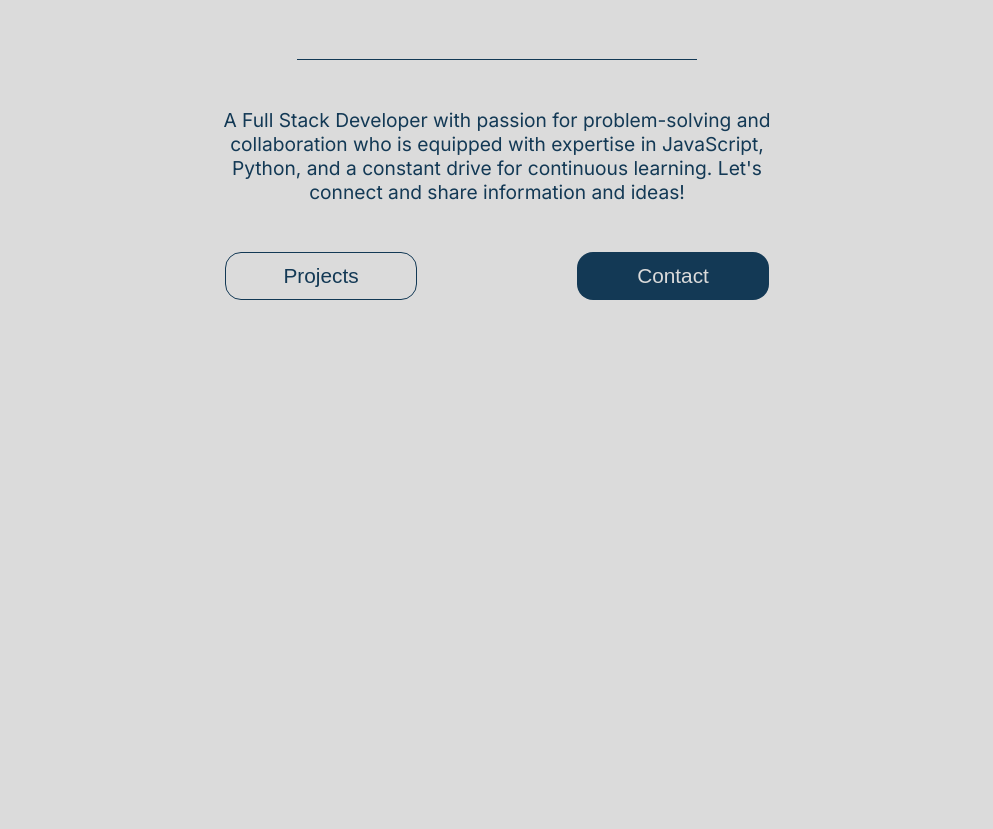
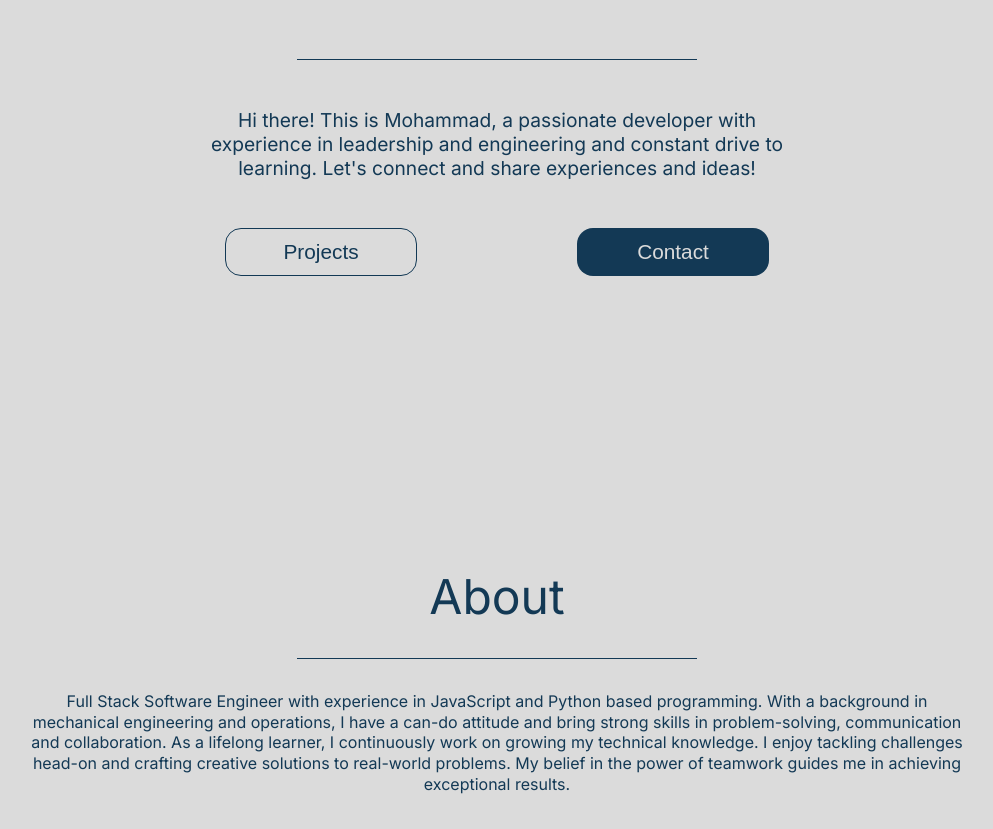
Before and after one commit to elprince-dev/portfolio-simple, a Next.js app: page / in a window 1280 px wide. Shown: the part 233-1062 px from the top of the page, without its empty margins (143-1136 px from the left). Before the commit the page ends 800 px from the top, so only its background shows below. Built offline with nearby package versions, Linux system fonts and the light colour scheme.

Commit message:
Codes the about section

```diff
--- a/src/app/page.js
+++ b/src/app/page.js
@@ -2,12 +2,14 @@ import Image from "next/image";
 import styles from "./page.module.css";
 import Header from "@@/components/header/Header";
 import Intro from "@@/components/intro/Intro";
+import About from "@@/components/about/About";
 
 export default function Home() {
   return (
     <div className="main">
       <Header />
       <Intro />
+      <About />
     </div>
   );
 }
--- a/src/components/about/About.jsx
+++ b/src/components/about/About.jsx
@@ -0,0 +1,18 @@
+import './about.scss'
+
+const About = () => {
+  return (
+    <div className="about">
+        <h1>About</h1>
+        <div className="line"></div>
+        <p>
+        Full Stack Software Engineer with experience in JavaScript and Python based programming. With a background in mechanical engineering and operations, I have a can-do attitude and bring strong skills in problem-solving, communication and collaboration. As a lifelong learner, I continuously work on growing my technical knowledge. I enjoy tackling challenges head-on and crafting creative solutions to real-world problems. My belief in the power of teamwork guides me in achieving exceptional results.
+        </p>
+        <div className="techStack">
+
+        </div>
+    </div>
+  )
+}
+
+export default About
--- a/src/components/about/about.scss
+++ b/src/components/about/about.scss
@@ -0,0 +1,26 @@
+@use '../../utilities/variables';
+
+.about {
+    display: flex;
+    flex-direction: column;
+    align-items: center;
+    height: 50vh;
+    gap: 2rem;
+
+    .line {
+        height: 0.05rem;
+        background-color: variables.$poseidon;
+        width: 25rem;
+    }
+
+    h1 {
+        font-weight: 400;
+        font-size: 3rem;
+    }
+
+    p {
+        width: 75vw;
+        text-align: center;
+        line-height: 1.3rem;
+    }
+}
--- a/src/components/intro/Intro.jsx
+++ b/src/components/intro/Intro.jsx
@@ -11,7 +11,7 @@ const Intro = () => {
 
         <div className="text">
             <p>
-            A Full Stack Developer with passion for problem-solving and collaboration who is equipped with expertise in JavaScript, Python, and a constant drive for continuous learning. Let's connect and share information and ideas!
+              Hi there! This is Mohammad, a passionate developer with experience in leadership and engineering and constant drive to learning. Let's connect and share experiences and ideas!
             </p>
         </div>
 
```
